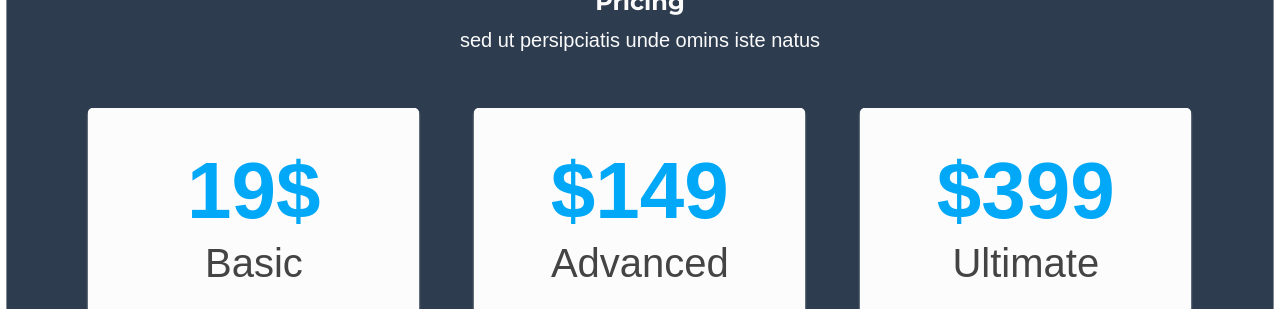
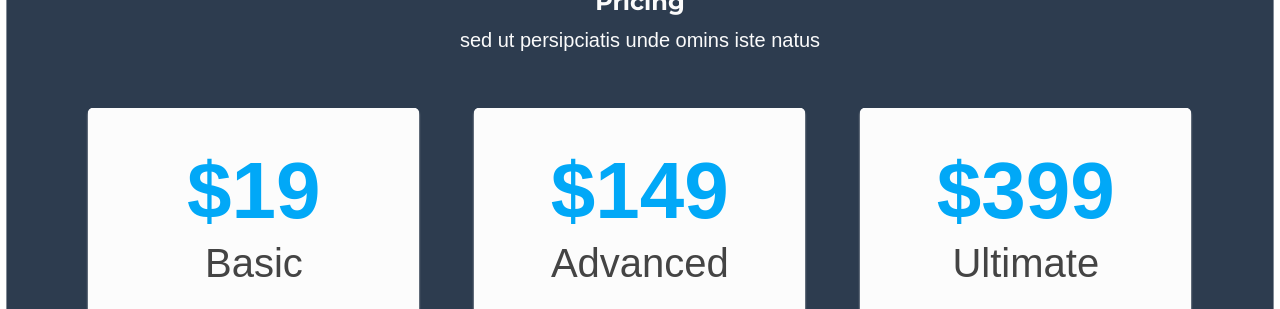
Before and after one commit to alihydro/alihydro.github.io, a plain HTML site: page index.html in a window 1280 px wide. Shown: the part 1760-2069 px from the top of the page. Drawn offline with Linux system fonts and the light colour scheme; a web font is replaced by a local one.

Commit message:
modified usd

```diff
--- a/index.html
+++ b/index.html
@@ -118,7 +118,7 @@
             <div class="col span-1-of-3">
                 <div class="plan-bo">
                     <div class="center">
-                        <p class="plan-price">19$</p>
+                        <p class="plan-price">$19</p>
                         <p class="plan-price-meal">Basic</p>
                     </div>
                     <div>
```
